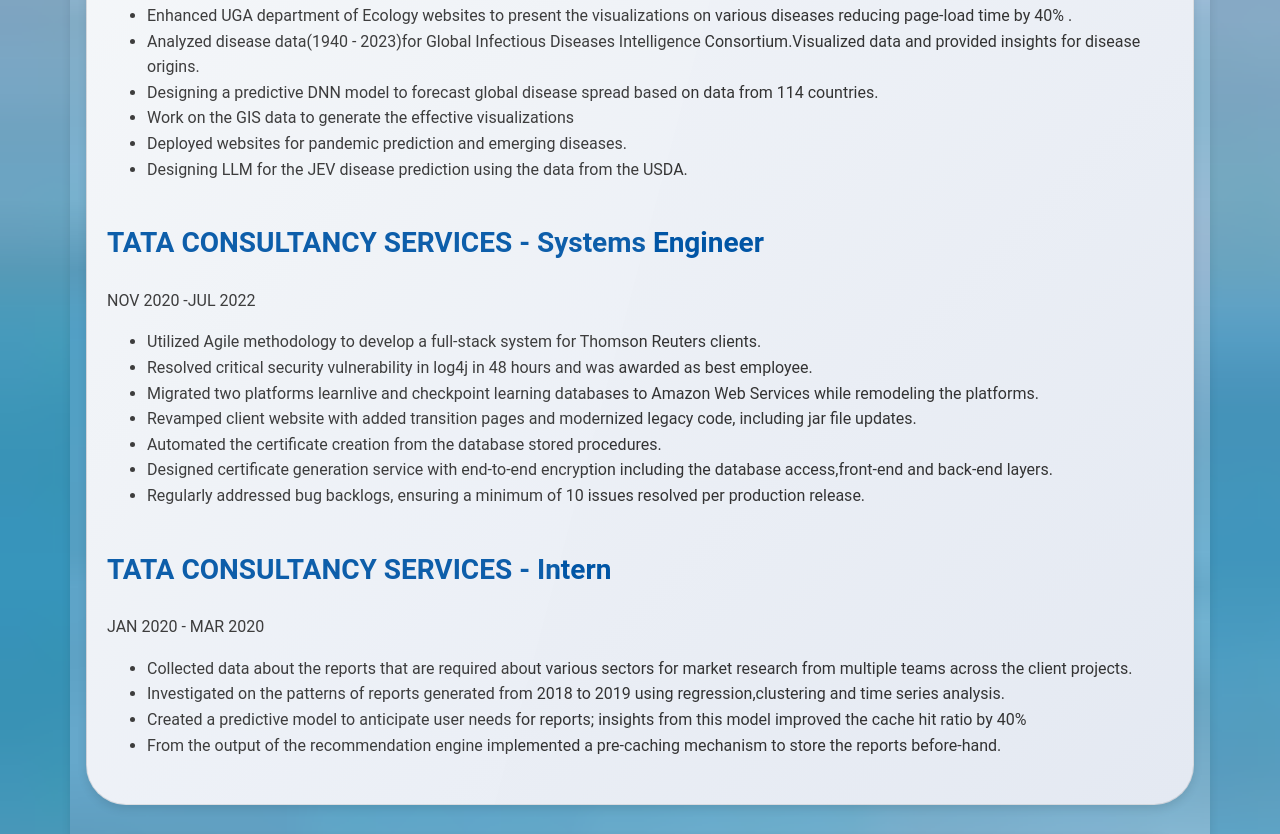
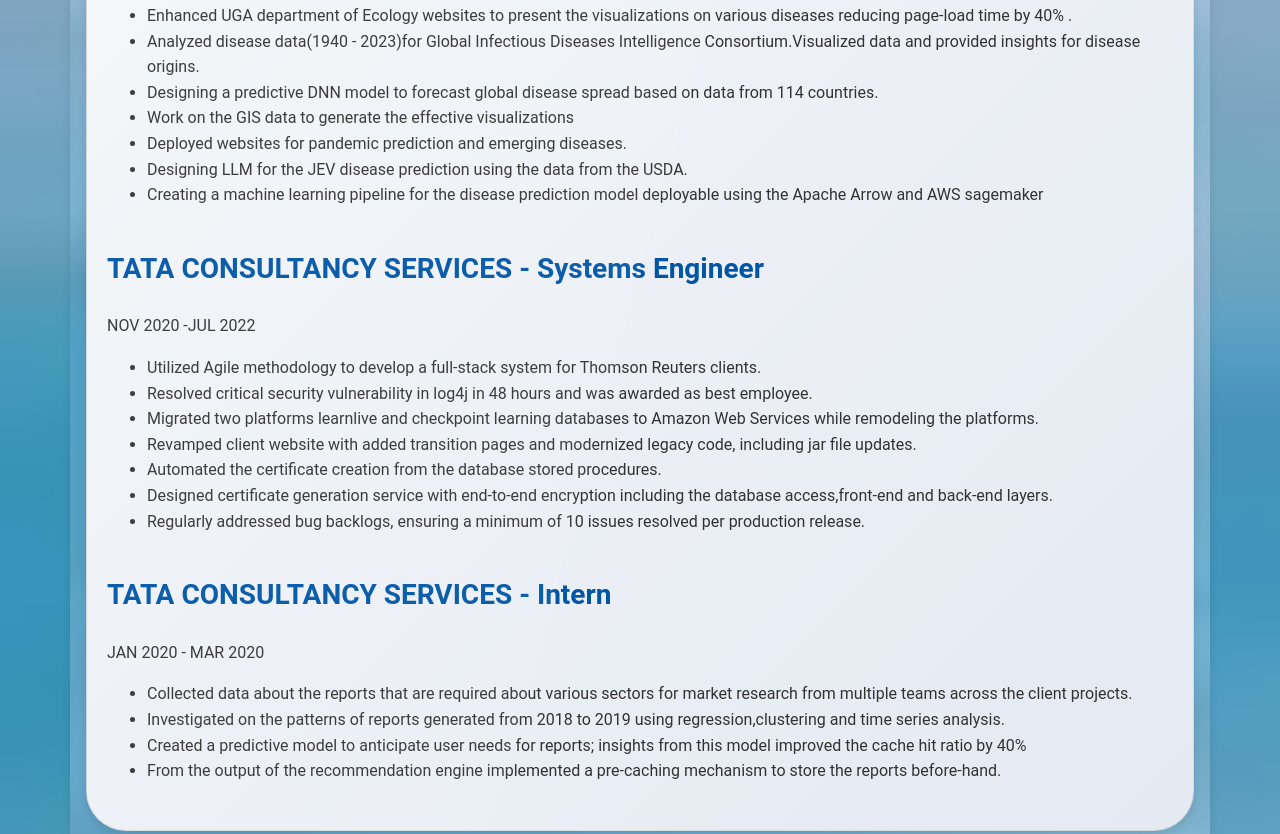
Before and after one commit to pavanbodanki/portfolio, a plain HTML site: page index.html in a window 1280 px wide. Shown: the part 3114-3948 px from the top of the page. Drawn offline with nearby package versions, Linux system fonts and the light colour scheme.

Commit message:
Update index.html

```diff
--- a/index.html
+++ b/index.html
@@ -337,6 +337,7 @@ body {
 				<li>Work on the GIS data to generate the effective visualizations</li>
 				<li>Deployed websites for pandemic prediction and emerging diseases.</li>
 				<li>Designing LLM for the JEV disease prediction using the data from the USDA.</li>
+				<li>Creating a machine learning pipeline for the disease prediction model deployable using the Apache Arrow and AWS sagemaker </li>
             </ul>
         </div>
 		<div class="job">
```
